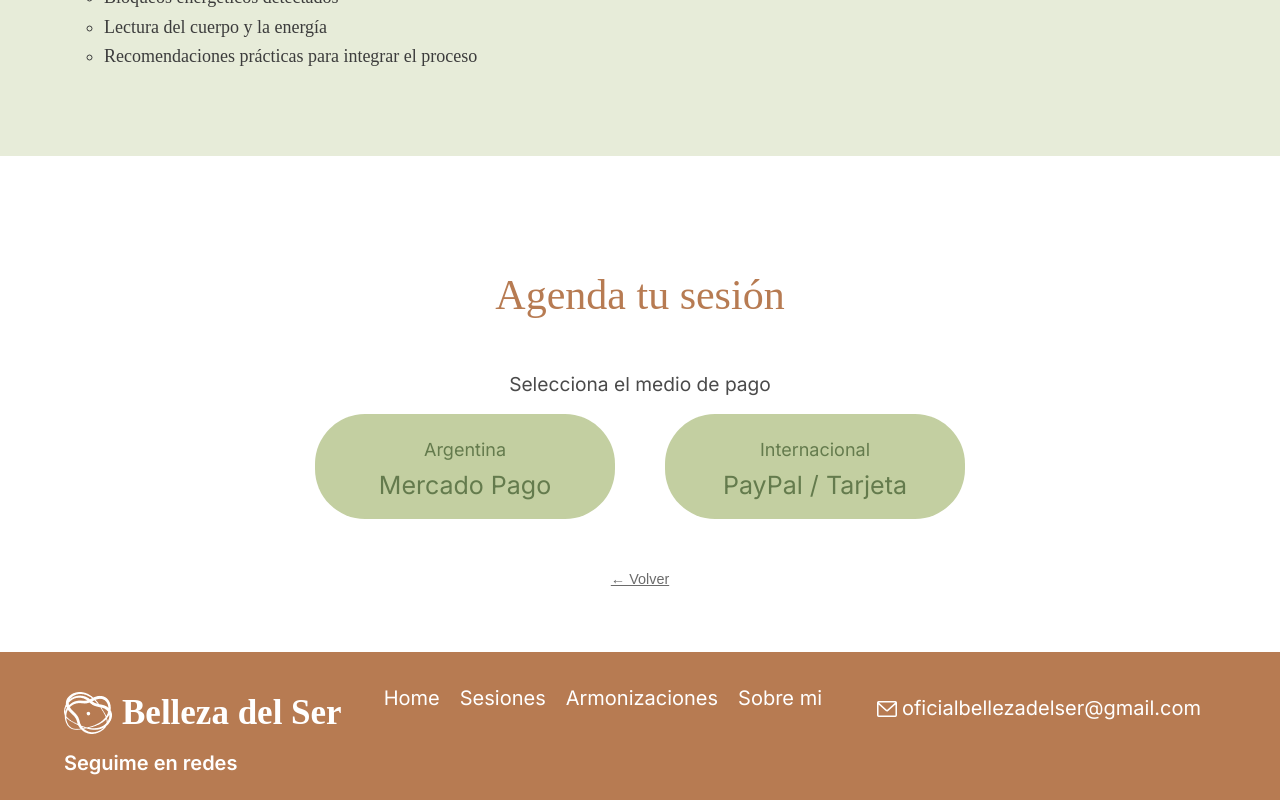
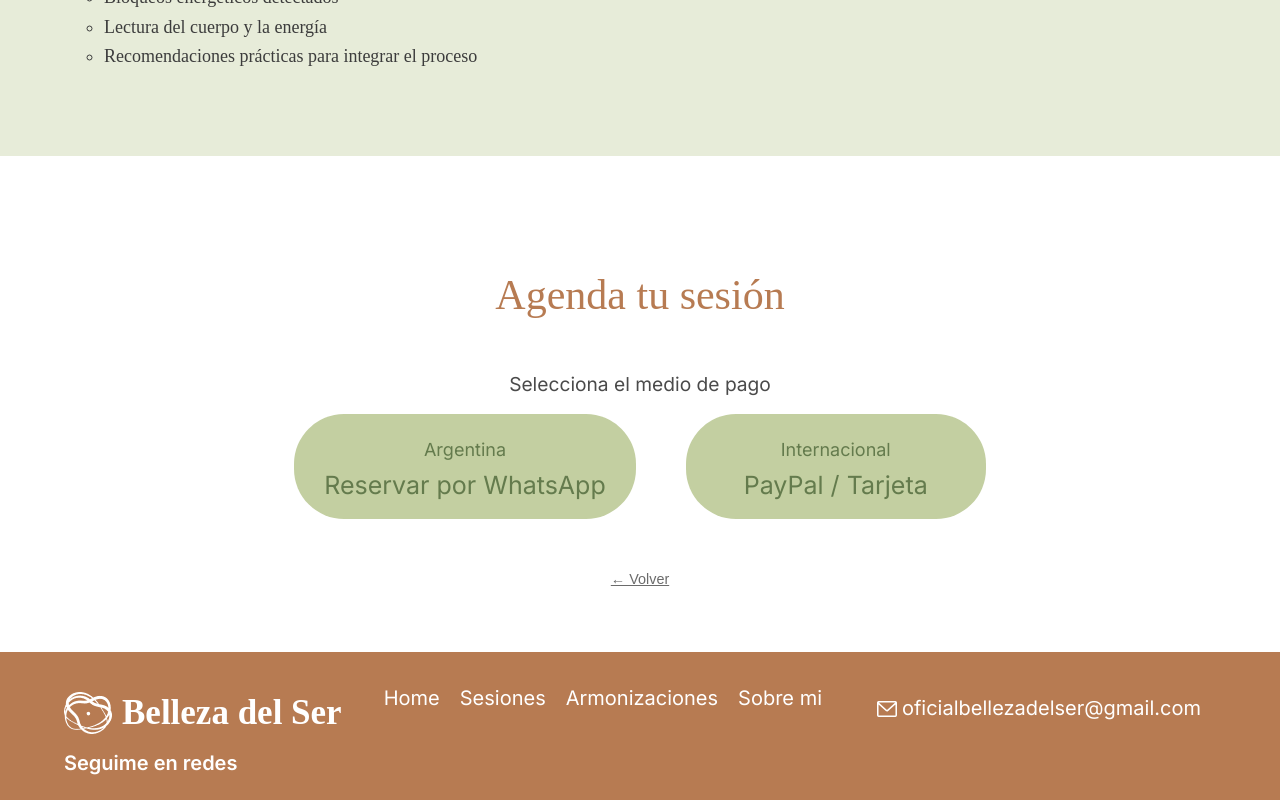
Before and after one commit to AlexisBazila/bellezadelser, a React (Vite) app: page /sesiones/reiki in a window 1280 px wide. Both pictures are taken after a click on the button "Sesión en Vivo". Shown: the part 3390-4190 px from the top of the page. Built offline with nearby package versions, Linux system fonts and the light colour scheme; a small style sheet from the web is missing; a web font is replaced by a local one.

Commit message:
Boton mercadopago por whatsapp

```diff
--- a/src/components/firstButton/FirstButton.jsx
+++ b/src/components/firstButton/FirstButton.jsx
@@ -1,9 +1,14 @@
 import React from "react";
 import "./firstButton.css";
 
-function FirstButton({ caption, link }) {
+function FirstButton({ caption, link, newTab = false }) {
   return (
-    <a href={link} className="firstButton secondAgendaButton">
+    <a
+      href={link}
+      className="firstButton secondAgendaButton"
+      target={newTab ? "_blank" : "_self"}
+      rel={newTab ? "noopener noreferrer" : undefined}
+    >
       {caption}
     </a>
   );
--- a/src/layouts/SessionCalendarSection/SessionCalendarSection.jsx
+++ b/src/layouts/SessionCalendarSection/SessionCalendarSection.jsx
@@ -4,7 +4,7 @@ import FirstButton from "../../components/firstButton/FirstButton";
 import ButtonAgenda from "../../components/ButtonAgenda/ButtonAgenda";
 import { useLocation } from "react-router-dom";
 
-function SessionCalendarSection({ links }) {
+function SessionCalendarSection({ links, sessionName }) {
   const { hash } = useLocation();
   const [step, setStep] = useState(1);
   const [sessionType, setSessionType] = useState(null);
@@ -18,22 +18,38 @@ function SessionCalendarSection({ links }) {
     }
   }, [links]);
 
-  // Scroll automático si hay hash
+  // 🔥 Scroll automático si hay hash
   useEffect(() => {
     if (hash) {
       const id = hash.replace("#", "");
       const target = document.getElementById(id);
-      if (target)
-        setTimeout(() => target.scrollIntoView({ behavior: "smooth" }), 100);
+      if (target) {
+        setTimeout(() => {
+          target.scrollIntoView({ behavior: "smooth" });
+        }, 100);
+      }
     }
   }, [hash]);
+
+  // 🔥 Generador de link WhatsApp
+  const generateWhatsAppLink = (tipoSesion) => {
+    const phone = "5493755447658";
+
+    const message = `Hola!
+Quisiera agendar una sesión de ${sessionName} (${tipoSesion}).
+
+Mi nombre es:
+Disponibilidad horaria:`;
+
+    return `https://wa.me/${phone}?text=${encodeURIComponent(message)}`;
+  };
 
   return (
     <section className="sessionCalendar" id="sessionCalendar">
       <div className="contentProductsMarked">
         <h2 className="titleSection">Agenda tu sesión</h2>
 
-        {/* STEP 1 → si hay más de una modalidad */}
+        {/* STEP 1 */}
         {step === 1 && (
           <div className="buttonStore centeredButtons">
             {links.online && (
@@ -58,25 +74,30 @@ function SessionCalendarSection({ links }) {
           </div>
         )}
 
-        {/* STEP 2 → mostrar regiones segun la modalidad seleccionada */}
+        {/* STEP 2 */}
         {step === 2 && sessionType && (
           <>
             <h3 className="subtitle">Selecciona el medio de pago</h3>
 
             <div className="buttonStore centeredButtons">
+              {/* 🔥 MERCADO PAGO → WHATSAPP */}
               {links[sessionType]?.latam && (
                 <FirstButton
                   caption={
                     <>
-                      <span className="captionPais"> Argentina</span>
+                      <span className="captionPais">Argentina</span>
                       <br />
-                      <span>Mercado Pago</span>
+                      <span>Reservar por WhatsApp</span>
                     </>
                   }
-                  link={links[sessionType].latam}
+                  link={generateWhatsAppLink(
+                    sessionType === "online" ? "en vivo" : "a distancia",
+                  )}
+                  newTab={true}
                 />
               )}
 
+              {/* 🌍 INTERNACIONAL → sigue normal */}
               {links[sessionType]?.world && (
                 <FirstButton
                   caption={
@@ -91,7 +112,7 @@ function SessionCalendarSection({ links }) {
               )}
             </div>
 
-            {/* volver solo si hay más de un tipo de sesión */}
+            {/* 🔙 Volver */}
             {Object.keys(links).length > 1 && (
               <div className="backButton">
                 <button onClick={() => setStep(1)}>← Volver</button>
--- a/src/pages/SesionReiki.jsx
+++ b/src/pages/SesionReiki.jsx
@@ -102,19 +102,18 @@ function SesionReiki() {
           links={{
             online: {
               // latam: "https://mpago.la/19RE6ZU",
-              latam:
-                "https://calendly.com/bellezadelseroficial/reikivivo?hide_gdpr_banner=1&text_color=3d3d3d&primary_color=c3cfa1",
+              latam: true,
               world:
                 "https://calendly.com/bellezadelseroficial/reikioneu?hide_gdpr_banner=1&text_color=3d3d3d&primary_color=c3cfa1",
             },
             distance: {
               // latam: "https://mpago.la/2jXJn7i",
-              latam:
-                "https://calendly.com/bellezadelseroficial/reiki?hide_gdpr_banner=1&text_color=3d3d3d&primary_color=c3cfa1",
+              latam: true,
               world:
                 "https://calendly.com/bellezadelseroficial/reikidiseu?hide_gdpr_banner=1&text_color=3d3d3d&primary_color=c3cfa1",
             },
           }}
+          sessionName="Reiki Usui"
         />
       </div>
     </>
```
